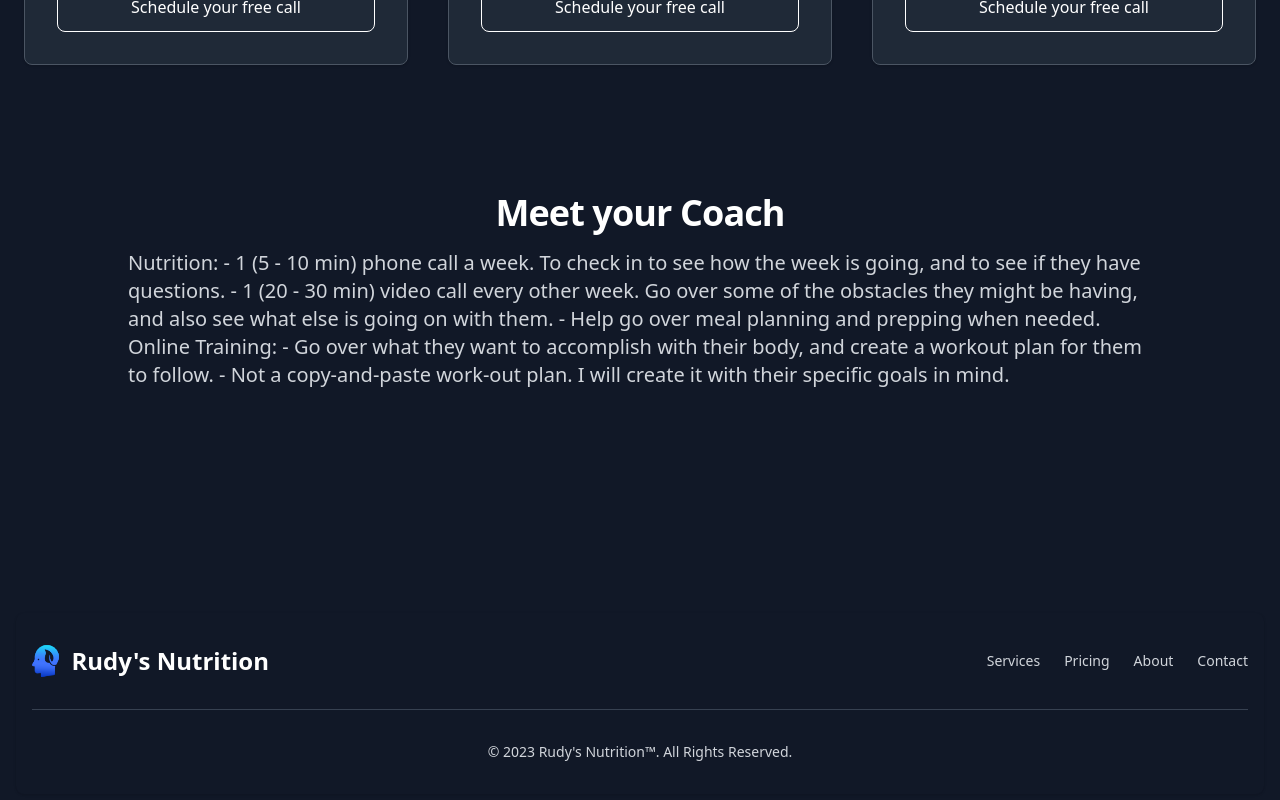
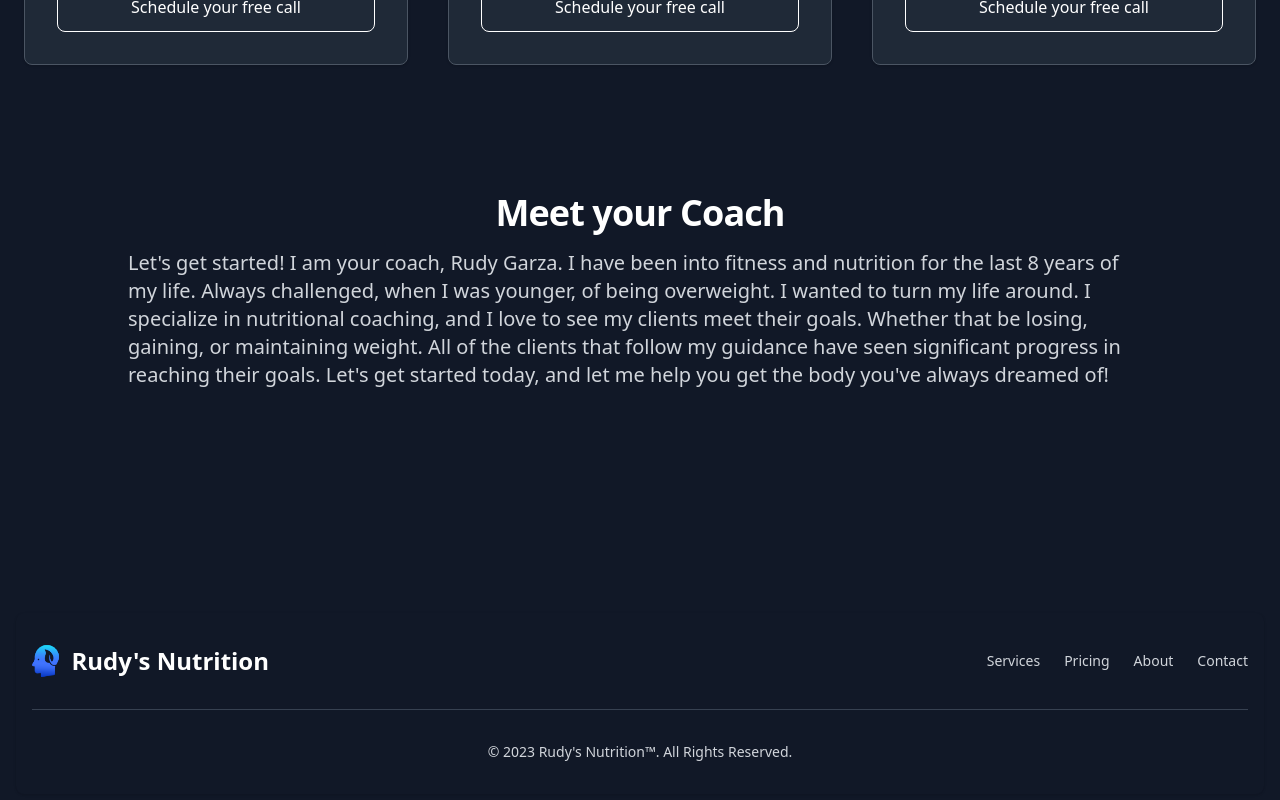
Before and after one commit to mannygarcia98/rudys-nutrition-nextjs, a Next.js app: page / in a window 1280 px wide. Shown: the part 1765-2565 px from the top of the page. Built offline with nearby package versions, Linux system fonts and the light colour scheme.

Commit message:
add rough draft for 'about' section

```diff
--- a/pages/index.js
+++ b/pages/index.js
@@ -222,9 +222,8 @@ export default function Home() {
             <div className="mx-auto max-w-screen-lg mb-8 lg:mb-12">
               <h2 className="mb-4 text-4xl tracking-tight font-extrabold text-white text-center">Meet your Coach</h2>
               <p className="mb-5 font-light sm:text-xl text-gray-300">
-                Nutrition: - 1 (5 - 10 min) phone call a week. To check in to see how the week is going, and to see if they have questions. - 1 (20 - 30 min) video call every other week. Go over some of the obstacles they might be having, and also see what else is going on with them. - Help go over
-                meal planning and prepping when needed. <br />
-                Online Training: - Go over what they want to accomplish with their body, and create a workout plan for them to follow. - Not a copy-and-paste work-out plan. I will create it with their specific goals in mind.
+                Let&#39;s get started! I am your coach, Rudy Garza. I have been into fitness and nutrition for the last 8 years of my life. Always challenged, when I was younger, of being overweight. I wanted to turn my life around. I specialize in nutritional coaching, and I love to see my clients
+                meet their goals. Whether that be losing, gaining, or maintaining weight. All of the clients that follow my guidance have seen significant progress in reaching their goals. Let&#39;s get started today, and let me help you get the body you&#39;ve always dreamed of!
               </p>
             </div>
           </div>
```
